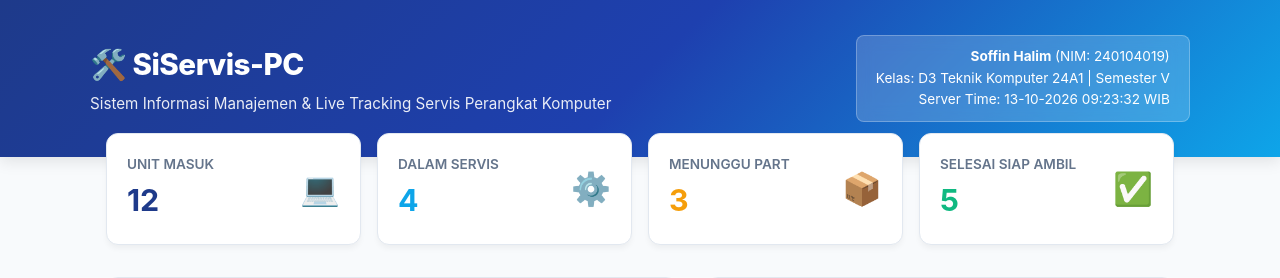
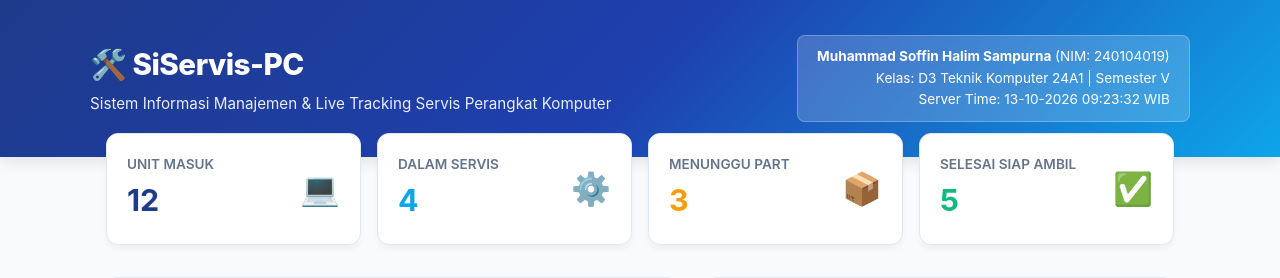
Before and after one commit to Shoutoo/siservis-pc, a PHP site: page /index.php in a window 1280 px wide. Shown: the top 278 px of the page. Run offline with PHP 8.4, Linux system fonts and the light colour scheme.

Commit message:
docs: perbarui identitas pengembang menjadi Muhammad Soffin Halim Sampurna

```diff
--- a/database/schema.sql
+++ b/database/schema.sql
@@ -1,7 +1,7 @@
 -- =====================================================================
 -- SKEMA BASIS DATA: SiServis-PC
 -- Sistem Informasi Manajemen & Tracking Servis Perangkat Komputer
--- Pengembang: Soffin Halim (NIM: 240104019)
+-- Pengembang: Muhammad Soffin Halim Sampurna (NIM: 240104019)
 -- Mata Kuliah: Rekayasa Perangkat Lunak - D3 Teknik Komputer 24A1
 -- =====================================================================
 
@@ -88,7 +88,7 @@ CREATE TABLE IF NOT EXISTS log_status_servis (
 -- =====================================================================
 
 INSERT INTO users (id_user, username, password_hash, nama_lengkap, role, no_telp) VALUES
-(1, 'admin', MD5('admin123'), 'Soffin Halim (Koordinator Lab)', 'admin', '081234567890'),
+(1, 'admin', MD5('admin123'), 'Muhammad Soffin Halim Sampurna (Koordinator Lab)', 'admin', '081234567890'),
 (2, 'teknisi1', MD5('tek123'), 'Budi Pratama (Teknisi Hardware)', 'teknisi', '081298765432');
 
 INSERT INTO pelanggan (id_pelanggan, nama, no_hp, alamat, email) VALUES
--- a/index.php
+++ b/index.php
@@ -2,7 +2,7 @@
 /**
  * SiServis-PC: Sistem Informasi Manajemen & Tracking Servis Perangkat Komputer
  * Ujian Tengah Semester (UTS) Rekayasa Perangkat Lunak
- * Mahasiswa: Soffin Halim (NIM: 240104019)
+ * Mahasiswa: Muhammad Soffin Halim Sampurna (NIM: 240104019)
  * Program Studi: D3 Teknik Komputer 24A1 - Universitas Duta Bangsa
  */
 
@@ -54,7 +54,7 @@ $databaseTiket = [
         'jenis_perangkat' => 'All-in-One PC',
         'merk_model' => 'HP 24-df0012d AIO',
         'keluhan' => 'Kinerja sangat lambat dan sering freeze saat booting awal',
-        'teknisi' => 'Soffin Halim (Koordinator Lab)',
+        'teknisi' => 'Muhammad Soffin Halim Sampurna (Koordinator Lab)',
         'tingkat_kerusakan' => 'Ringan',
         'status' => 'Selesai',
         'step_progress' => 5,
@@ -454,7 +454,7 @@ if ($_SERVER['REQUEST_METHOD'] === 'POST' && isset($_POST['hitung_estimasi'])) {
             <p>Sistem Informasi Manajemen & Live Tracking Servis Perangkat Komputer</p>
         </div>
         <div class="badge-academic">
-            <strong>Soffin Halim</strong> (NIM: 240104019)<br>
+            <strong>Muhammad Soffin Halim Sampurna</strong> (NIM: 240104019)<br>
             Kelas: D3 Teknik Komputer 24A1 | Semester V<br>
             Server Time: <?= htmlspecialchars($currentTime) ?> WIB
         </div>
```
Also changed, not shown: docs/project-charter.md (+1 -1 lines), README.md.
